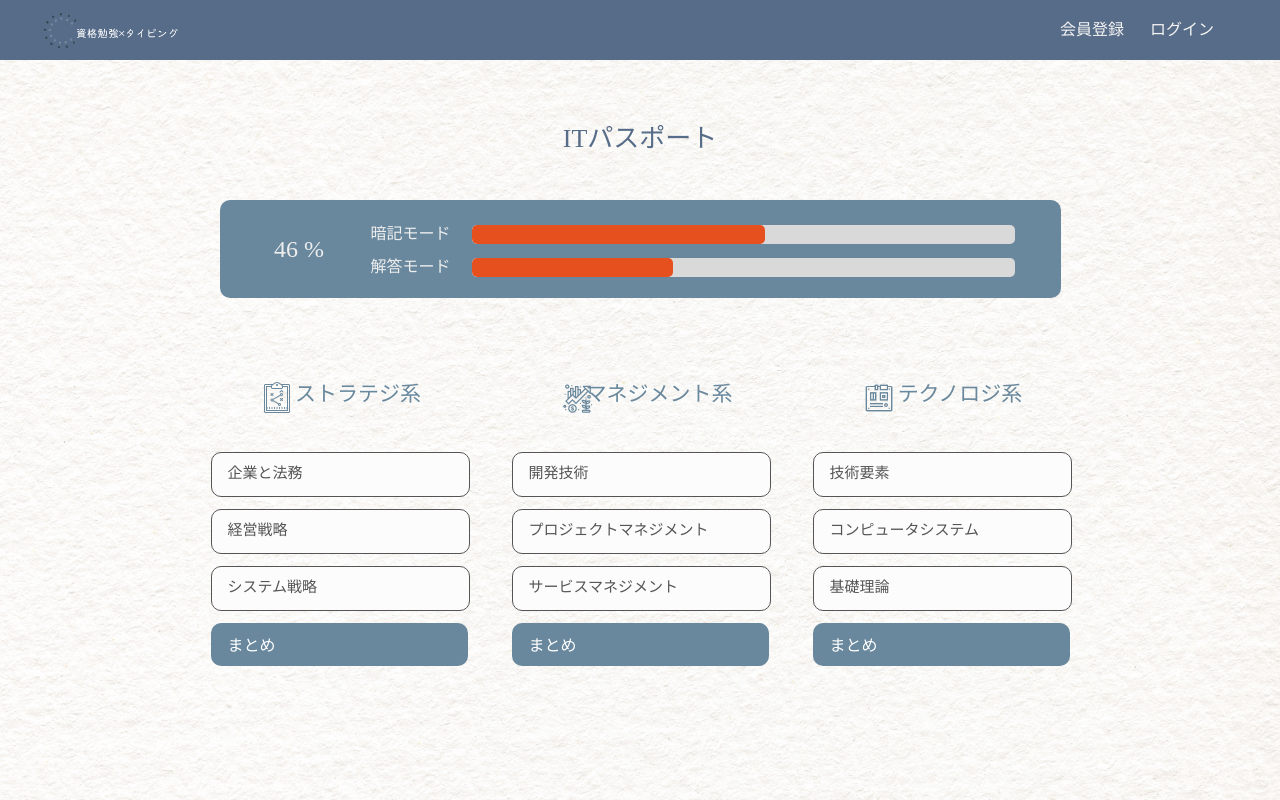
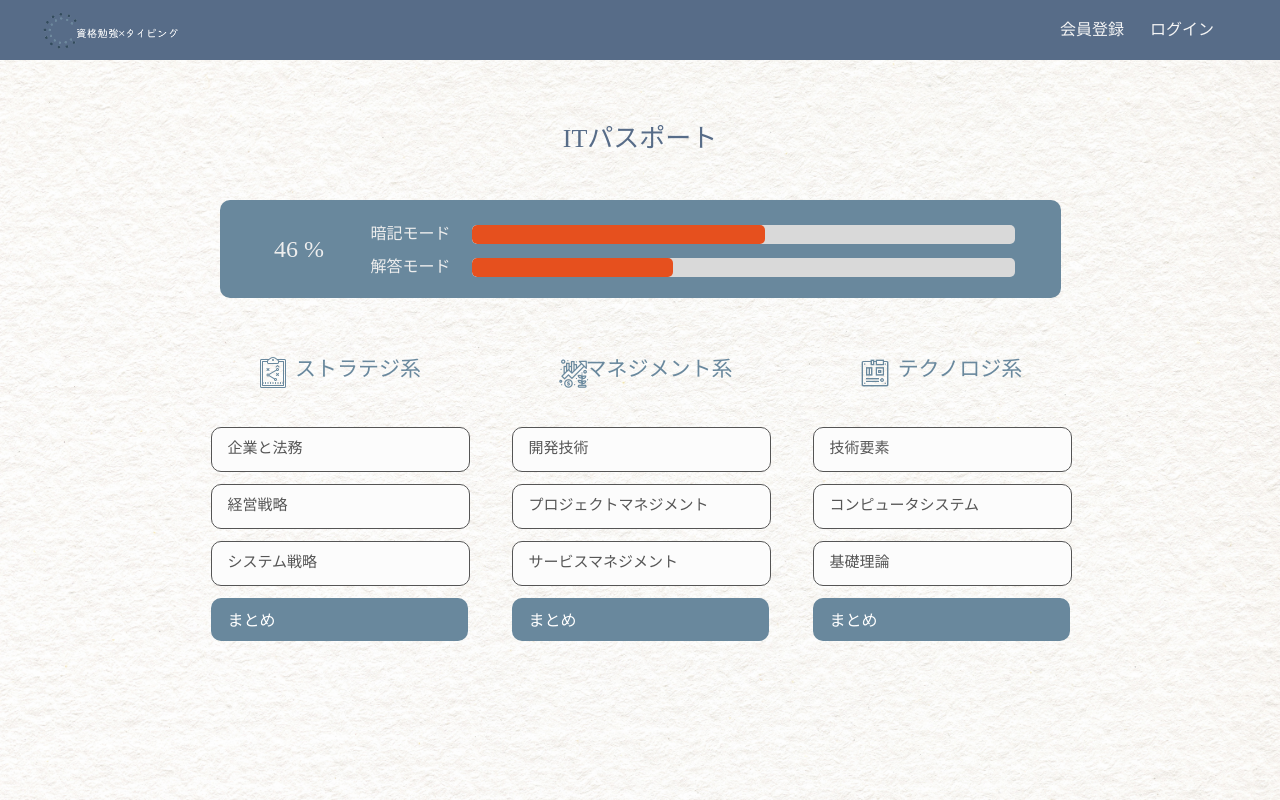
Before and after one commit to oh-my-kamimura/learn-by-typing, an Angular app: page /select/category in a window 1280 px wide. Built offline with nearby package versions, Linux system fonts and the light colour scheme; a web font is replaced by a local one.

Commit message:
Fixed link not working

```diff
--- a/src/app/app-routing.module.ts
+++ b/src/app/app-routing.module.ts
@@ -15,10 +15,6 @@ const routes: Routes = [
     path: 'play',
     loadChildren: () => import('./play/play.module').then(m => m.PlayModule),
   },
-  // {
-  //   path: 'play',
-  //   loadChildren: 'src/app/play/play.module#PlayModule'
-  // },
   { path: 'form/log-in', component: LogInComponent },
   { path: 'form/sign-up', component: SignUpComponent }
 ];
--- a/src/app/app.component.scss
+++ b/src/app/app.component.scss
@@ -5,7 +5,7 @@
   background-repeat: repeat;
   background-position: center center;
   background-size: 100%;
-  z-index: -9999;
+  // z-index: -9999;
   opacity: 1;
   position: relative;
   overflow: hidden;
--- a/src/app/play/select-category/select-category.component.html
+++ b/src/app/play/select-category/select-category.component.html
@@ -1,5 +1,4 @@
 <span class="title">ITパスポート</span>
-
   <div class="score-base">
     <span class="percentage">46 %</span>
     <span class="subtitle memory">暗記モード</span>
--- a/src/app/play/select-category/select-category.component.scss
+++ b/src/app/play/select-category/select-category.component.scss
@@ -26,7 +26,7 @@ body {
   left: 0;
   right: 0;
   margin: 0 auto;
-  z-index: -10;
+  z-index: auto;
   border-top-left-radius: 10px;
   border-top-right-radius: 10px;
   border-bottom-left-radius: 10px;
@@ -109,7 +109,7 @@ body {
   height: 289px;
   opacity: 1;
   position: absolute;
-  top: 377px;
+  top: 352px;
   left: 0;
   right: 0;
   margin: 0 auto;
@@ -147,7 +147,7 @@ body {
         opacity: 1;
         position: absolute;
         top: 5px;
-        left: 48px;
+        left: 44px;
         &.strategy{
           background: url("../../../assets/section-strategy.png");
           background-repeat: no-repeat;
@@ -185,7 +185,7 @@ body {
       height: 43px;
       opacity: 1;
       position: absolute;
-      left: 0px;
+      left: 0;
       .rectangle {
         width: 257px;
         height: 43px;
```
